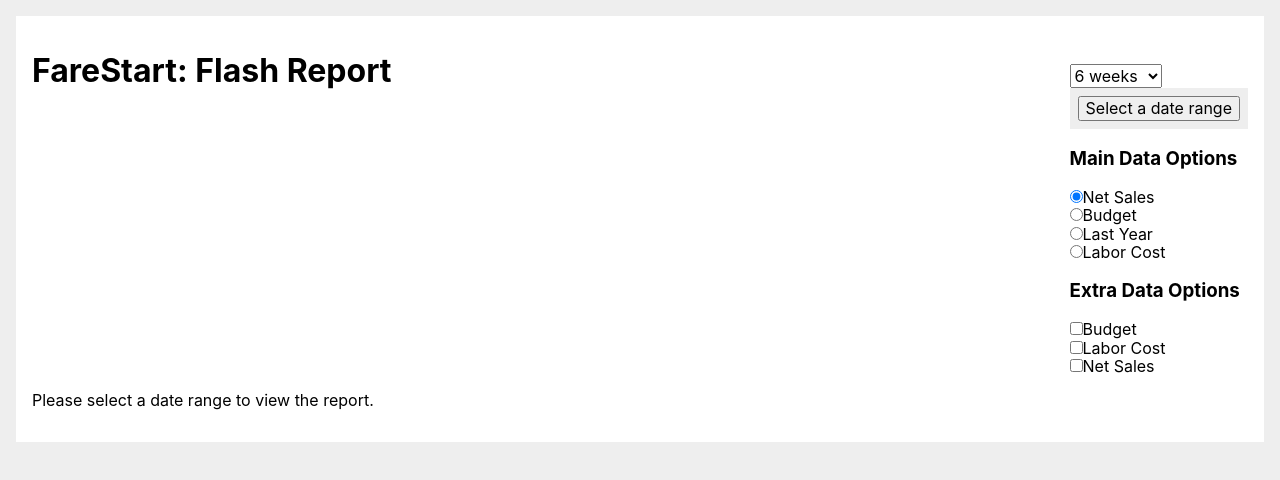
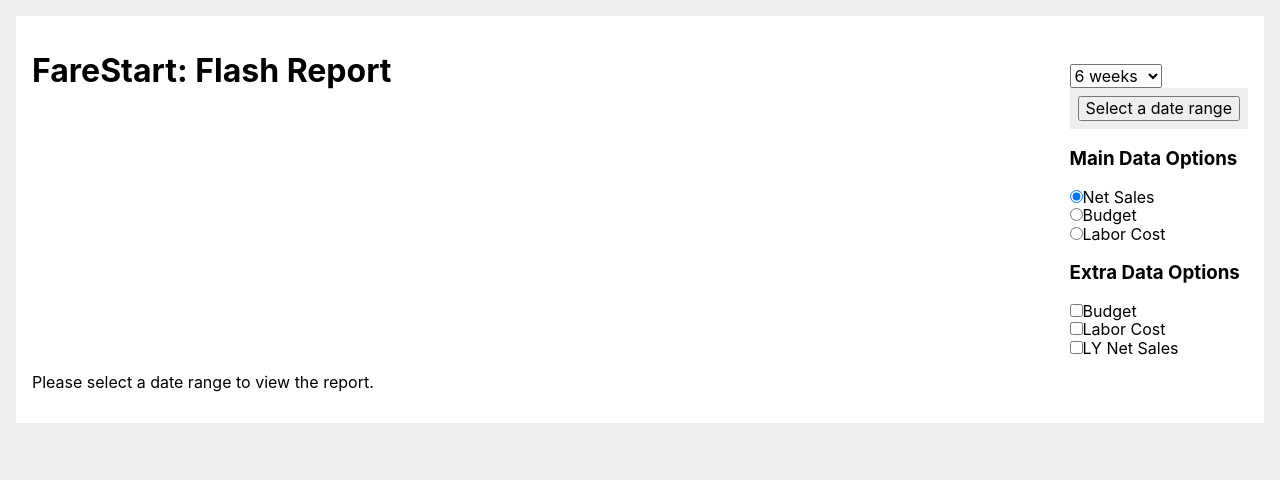
Before and after one commit to FarestartTechVolunteers/FlashReportGenerator, a React (Create React App) app in the folder client/: page /trends in a window 1280 px wide. Shown: the top 480 px of the page. Built offline with nearby package versions, Linux system fonts and the light colour scheme.

Commit message:
Changed LY Net Sales label, LY Net Sales now in extra data

```diff
--- a/client/src/App.js
+++ b/client/src/App.js
@@ -37,7 +37,6 @@
   };
 
   handleSetWeek = async (activeWeek) => {
-    // console.log(activeWeek); // for debugging
     this.setState({ isLoading: true, activeWeek });
     const lastYearActiveWeek = new Date(activeWeek[0]);
     await lastYearActiveWeek.setFullYear(lastYearActiveWeek.getFullYear() - 1);
@@ -48,17 +47,16 @@
     }
 
     const [dataForWeek, dataForWeekLastYear] = await Promise.all([fetchDataForWeek([activeWeek[0], this.state.weeksToGoBack]), fetchDataForWeek([lastYearActiveWeek, this.state.weeksToGoBack])]);
-    if(this.state.dataType === "lastYear"){
+    if(this.state.showLastYear){
             // we want to set the state back to net sales cause netsales is still what we want
       await this.setState({ isLoading: false, dataForWeek: dataForWeek,
-        dataForWeekLastYear: dataForWeekLastYear, dataType: "netSales", allData: [dataForWeek, dataForWeekLastYear]});
+        dataForWeekLastYear: dataForWeekLastYear, allData: [dataForWeek, dataForWeekLastYear]});
     }else{
       await this.setState({ isLoading: false, dataForWeek: dataForWeek, allData: [dataForWeek]});
     }
   };
 
   // TODO: add a layer of indirection here ^ V
-
   handleSetWeeksToGoBack = async (weeksToGoBack) => {
     // console.log(weeksToGoBack.target.value) // for debugging
     this.setState({ isLoading: true, weeksToGoBack: weeksToGoBack.target.value });
@@ -69,7 +67,7 @@
       lastYearActiveWeek.setFullYear(lastYearActiveWeek.getFullYear() - 1);
       const dataForWeekLastYear = await fetchDataForWeek([lastYearActiveWeek, weeksToGoBack.target.value]);
       this.setState({ isLoading: false, dataForWeek: dataForWeek,
-        dataForWeekLastYear: dataForWeekLastYear, dataType: "netSales",allData: [dataForWeek, dataForWeekLastYear]});
+        dataForWeekLastYear: dataForWeekLastYear,allData: [dataForWeek, dataForWeekLastYear]});
     }else{
       this.setState({ isLoading: false, dataForWeek: dataForWeek, allData: [dataForWeek]});
     }
@@ -77,23 +75,24 @@
 
   // Set the type of data
   handleValueChange = async (value) => {
+    this.setState({
+      dataType: value
+    });
+  }
 
-    if(value === "lastYear"){
+  // Set the overlapData
+  handleOverLapDataChange = async (options) => {
+    if(options.hasOwnProperty("lastYear")){
       this.setState({
-        dataType: value,
+        overLapOptions: options,
         showLastYear: true
       });
     }else{
       this.setState({
-        dataType: value,
+        overLapOptions: options,
         showLastYear: false
       });
     }
-  }
-
-  // Set the overlapData
-  handleOverLapDataChange = async (options) => {
-    this.setState({overLapOptions: options});
   }
 
   componentDidMount() {
--- a/client/src/Components/ChartView.js
+++ b/client/src/Components/ChartView.js
@@ -74,19 +74,20 @@
     let salesDataGraphPrefix = [
       ["x", parseDataTypeName(dataType) + ": " + weeksData[0].data[0].date.toDateString() + " through " + weeksData[0].data[weeksData[0].data.length-1].date.toDateString()],
     ]
-    // Concatenates the other weekly sales so that we can graph other trends
-    for (let i = 1; i < weeksData.length; i++){
-      let otherSalesWeekly = getWeeklySales(weeksData[i].data, dataType);
+    if(extraOptions["lastYear"] === true){
+      // Concatenates the other weekly sales so that we can graph other trends
+      let otherSalesWeekly = getWeeklySales(weeksData[1].data, dataType);
       for (let j = 0; j < salesWeekly.length; j++){
         salesWeekly[j].push(otherSalesWeekly[j][1]);
       }
       // This part adds on to the legend with what date the sales are counted from
-      salesDataGraphPrefix[0].push(parseDataTypeName(dataType) + ": " + weeksData[i].data[0].date.toDateString() + " through " + weeksData[i].data[weeksData[i].data.length-1].date.toDateString());
+      salesDataGraphPrefix[0].push(parseDataTypeName("lastYear"));
+
     }
 
     //This goes through the extra data options. It will not re graph already graphed data
     for (let extraDataType in extraOptions){
-      if(extraOptions[extraDataType] === false || extraDataType === dataType){
+      if(extraOptions[extraDataType] === false || extraDataType === dataType || extraDataType === "lastYear"){
         continue;
       }
         let extraData = getWeeklySales(weeksData[0].data, extraDataType);
@@ -128,13 +129,13 @@
           locationDataRow[weekNumber - 1][dataType] = {v: 0, f: '$0'};
 
           //insert last year if needed
-          if(weeksData.length > 1){
+          if(extraOptions["lastYear"] === true){
             locationDataRow[weekNumber - 1]["lastYear"] = {v: 0, f: '$0'};
           }
 
           //insert extra data types
           for(let extraDataType in extraOptions){
-            if(extraDataType === dataType || extraOptions[extraDataType] === false){
+            if(extraDataType === dataType || extraOptions[extraDataType] === false || extraDataType === "lastYear"){
               continue;
             }
             locationDataRow[weekNumber - 1][extraDataType] = {v: 0, f: '$0'};
@@ -162,7 +163,7 @@
         locationDataRow[weekNumber - 1][dataType].f = this.toDollarString(locationDataRow[weekNumber - 1][dataType].v);
 
         //insert last year if needed
-        if(weeksData.length > 1){
+        if(extraOptions["lastYear"] === true){
           let lastYearLocationDaysData = weeksData[1].locations[locationIndex].days[i];
           locationDataRow[weekNumber - 1]["lastYear"].v += lastYearLocationDaysData[dataType];
           locationDataRow[weekNumber - 1]["lastYear"].f = this.toDollarString(locationDataRow[weekNumber - 1]["lastYear"].v);
@@ -170,7 +171,7 @@
 
         //insert extra data types
         for(let extraDataType in extraOptions){
-          if(extraDataType === dataType || extraOptions[extraDataType] === false){
+          if(extraDataType === dataType || extraOptions[extraDataType] === false || extraDataType === "lastYear"){
             continue;
           }
           locationDataRow[weekNumber - 1][extraDataType].v += locationDaysData[extraDataType];
@@ -332,6 +333,10 @@
 }
 
 function parseDataTypeName(dataType){
+  //if special case of lastyear, return LY Net Sales
+  if(dataType === "lastYear"){
+    return "LY Net Sales";
+  }
   dataType = dataType.charAt(0).toUpperCase() + dataType.slice(1); // sets first letter uppercase
   let cleanName = dataType.match(/[A-Z][a-z]+/g); // this seperates the words by UpperCase letters
   cleanName = cleanName.join(" "); //  joins them with a space
--- a/client/src/Components/ExtraSelector.js
+++ b/client/src/Components/ExtraSelector.js
@@ -55,18 +55,6 @@
                 <label>
                   <input
                     type="radio"
-                    value="lastYear"
-                    checked={this.state.selectedOption === "lastYear"}
-                    onChange={this.handleOptionChange}
-                    className="form-check-input"
-                  />
-                  Last Year
-                </label>
-              </div>
-              <div className="form-check">
-                <label>
-                  <input
-                    type="radio"
                     value="laborCost"
                     checked={this.state.selectedOption === "laborCost"}
                     onChange={this.handleOptionChange}
--- a/client/src/Components/OverLapOptions.js
+++ b/client/src/Components/OverLapOptions.js
@@ -4,7 +4,8 @@
  * This is meant to be a menu of checkboxes where the client can opt for additional information about
  * the selected time frame to be shown.
  */
-const OPTIONS = ["budget", "laborCost", "netSales"];
+const OPTIONS = ["budget", "laborCost", "lastYear"];
+const LABEL_OPTIONS = {"budget":"Budget", "laborCost":"Labor Cost", "lastYear":"LY Net Sales"};
 class OverLapOptions extends Component {
     constructor(props) {
         super();
@@ -37,7 +38,7 @@
 
     createCheckbox = option => (
     <Checkbox
-        label={parseDataTypeName(option)}
+        label={LABEL_OPTIONS[option]}
         isSelected={this.state.checkboxes[option]}
         onCheckboxChange={this.handleCheckboxChange}
         key={option}
```
